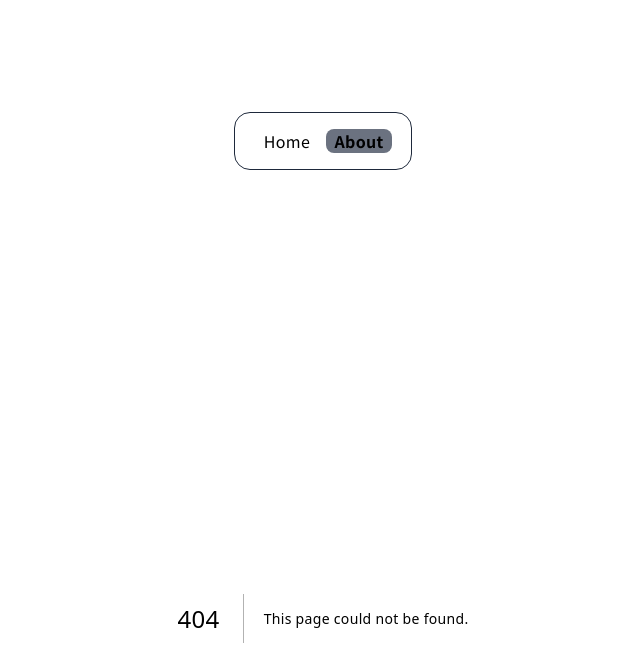
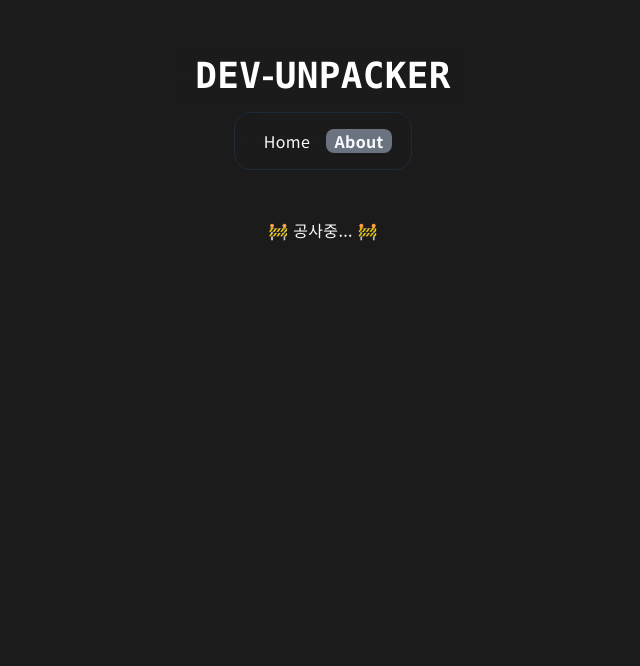
Before and after one commit to jhlee0409/blog, a Next.js app: page /about in a window 1280 px wide. Before the commit this address had no page. Shown: the top 666 px of the page, without its empty margins (317-957 px from the left). Built offline with nearby package versions, Linux system fonts and the light colour scheme.

Commit message:
💄 about 페이지 임시 생성

```diff
--- /dev/null
+++ b/src/app/about/page.tsx
@@ -0,0 +1,7 @@
+import React from "react";
+
+const AboutPage = () => {
+  return <div>🚧 공사중... 🚧</div>;
+};
+
+export default AboutPage;
```
